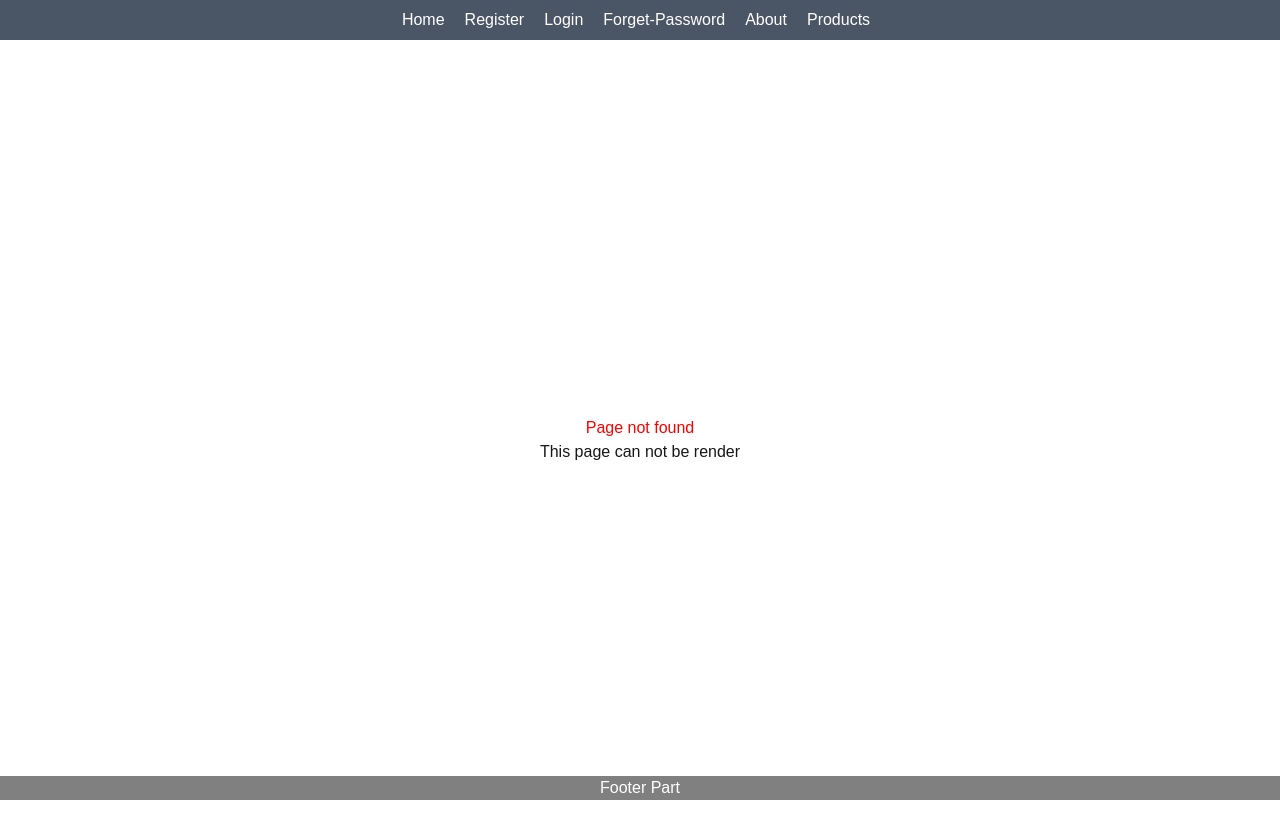
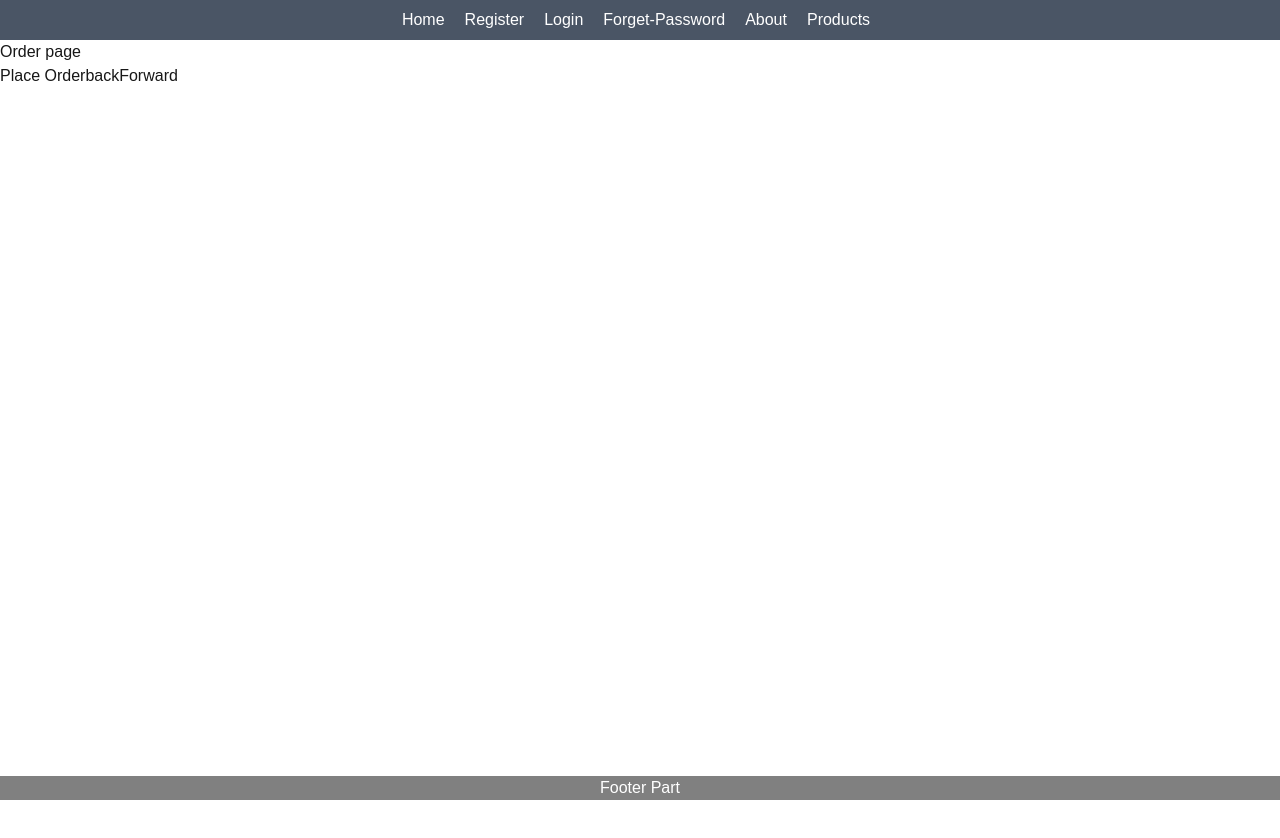
Before and after one commit to mentorvikash/routing-demo, a Next.js app: page /order-products in a window 1280 px wide. Before the commit this address had no page. After the commit the page ends 800 px from the top, so only its background shows below. Built offline with nearby package versions, Linux system fonts and the light colour scheme.

Commit message:
conditional navigation

```diff
--- /dev/null
+++ b/src/app/order-products/failed/page.tsx
@@ -0,0 +1,5 @@
+import React from "react";
+
+export default function Failed() {
+  return <div>Failed</div>;
+}
--- /dev/null
+++ b/src/app/order-products/page.tsx
@@ -0,0 +1,22 @@
+"use client";
+import React from "react";
+import { useRouter } from "next/navigation";
+import { redirect } from "next/navigation";
+
+export default function OrderPage() {
+  const router = useRouter();
+  const isOrderSuccess = false;
+  const handleOrder = () => {
+    isOrderSuccess
+      ? router.replace("/products")
+      : redirect("/order-products/failed");
+  };
+  return (
+    <div>
+      <h1>Order page</h1>
+      <button onClick={handleOrder}>Place Order</button>
+      <button onClick={() => router.back()}>back</button>
+      <button onClick={() => router.forward()}>Forward</button>
+    </div>
+  );
+}
```
